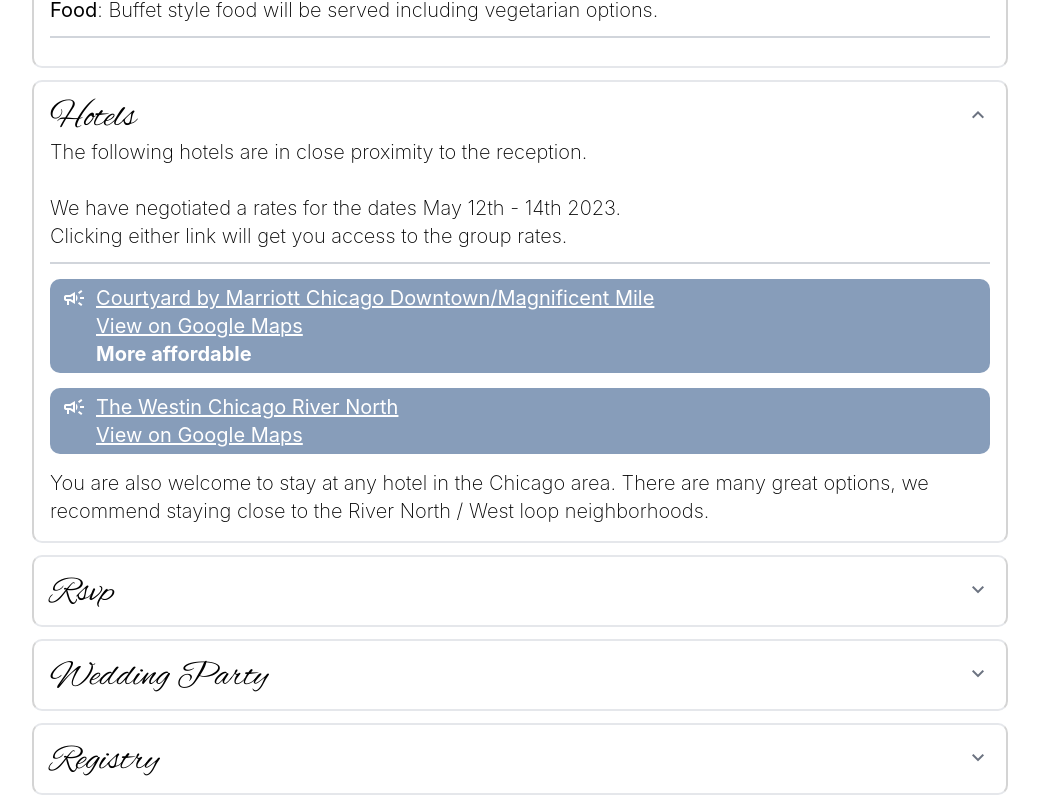
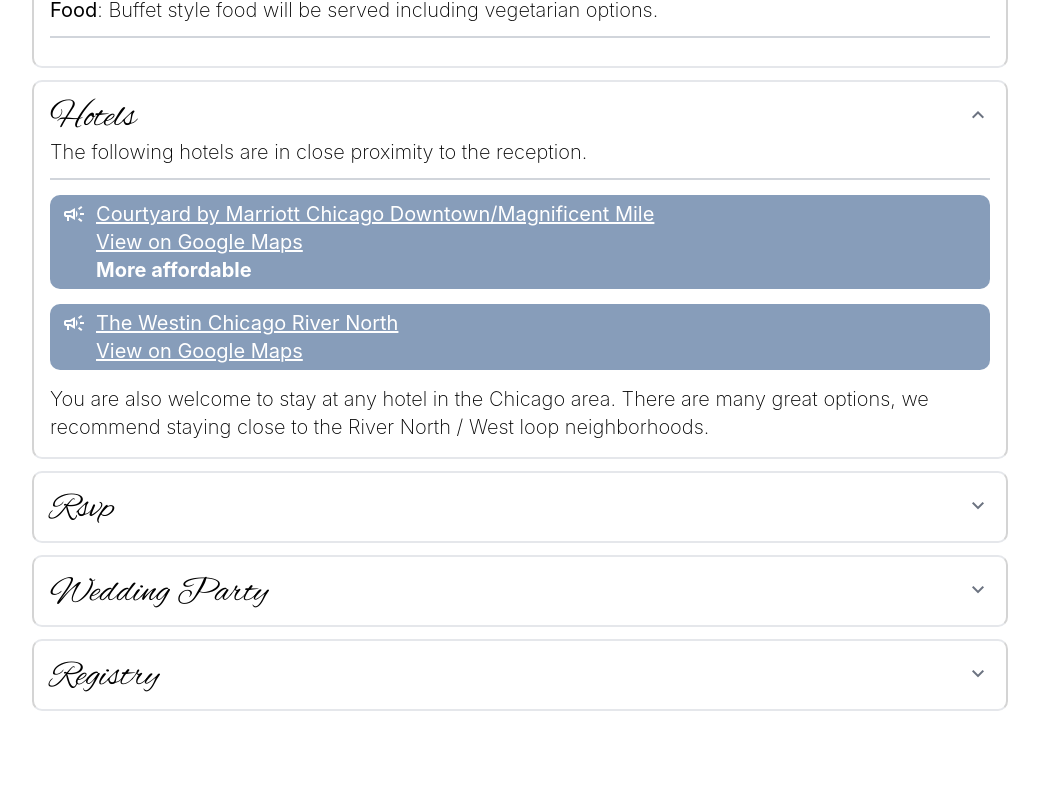
Before and after one commit to dmorton2297/dam2023, a Next.js app: page /event in a window 1280 px wide. Shown: the part 2286-3093 px from the top of the page, without its empty margins (120-1159 px from the left). After the commit the page ends 3009 px from the top, so only its background shows below. Built offline with nearby package versions, Linux system fonts and the light colour scheme.

Commit message:
Updated hotel links

```diff
--- a/pages/event/index.tsx
+++ b/pages/event/index.tsx
@@ -159,15 +159,11 @@ const Event: NextPage = () => {
             >
               <Text>
                 The following hotels are in close proximity to the reception.{" "}
-                <br /> <br />
-                We have negotiated a rates for the dates May 12th - 14th 2023.{" "}
-                <br /> Clicking either link will get you access to the group
-                rates.
               </Text>
               <Seperator />
               <ul>
                 <Subtext>
-                  <Link href="https://www.marriott.com/events/start.mi?id=1670446546264&key=GRP">
+                  <Link href="https://www.marriott.com/en-us/hotels/chimm-courtyard-chicago-downtown-magnificent-mile/overview/?scid=f2ae0541-1279-4f24-b197-a979c79310b0">
                     Courtyard by Marriott Chicago Downtown/Magnificent Mile
                   </Link>
                   <br style={{ marginBottom: 5 }} />
@@ -178,7 +174,7 @@ const Event: NextPage = () => {
                   <strong>More affordable</strong>
                 </Subtext>
                 <Subtext>
-                  <Link href="https://book.passkey.com/gt/219062776?gtid=ee328a1dbda0eb1b0308321891c7b6d&mobile=true&dw=428">
+                  <Link href="\https://www.marriott.com/en-us/hotels/chino-the-westin-chicago-river-north/overview/?scid=f2ae0541-1279-4f24-b197-a979c79310b0">
                     The Westin Chicago River North
                   </Link>
                   <br style={{ marginBottom: 5 }} />
```
